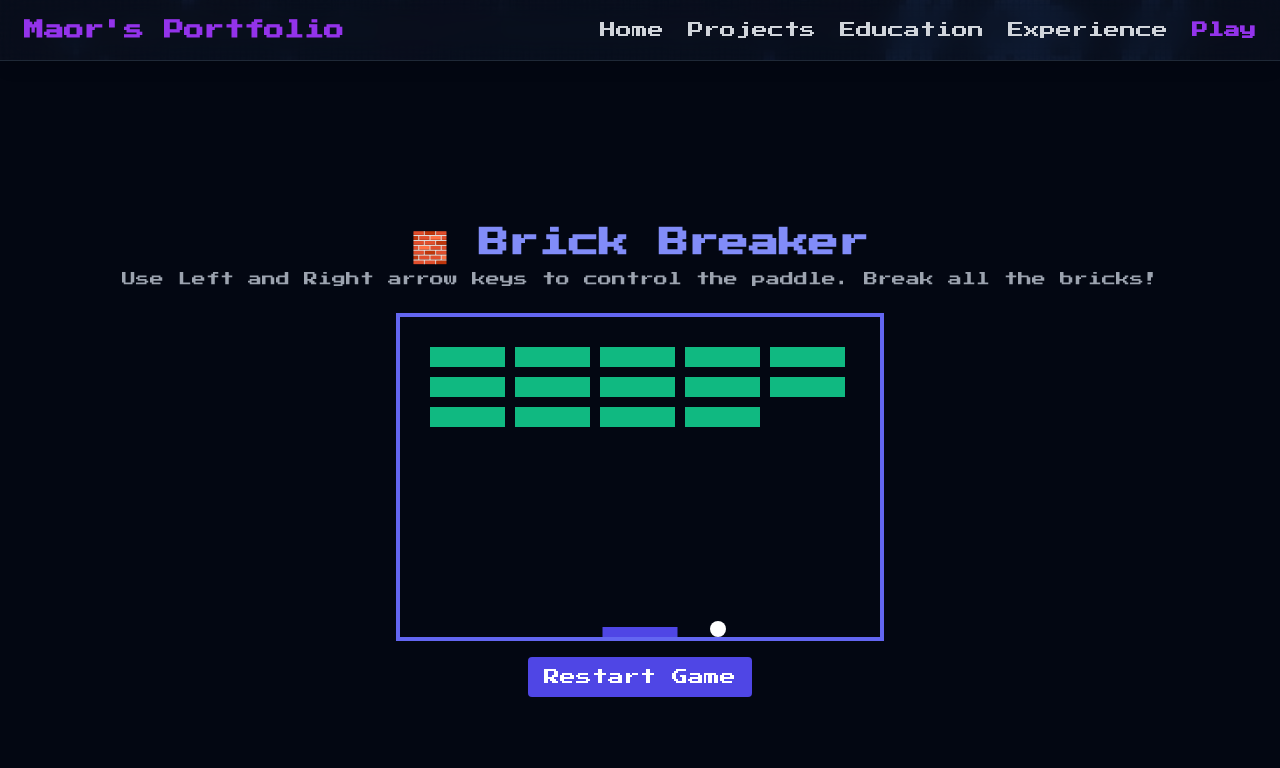
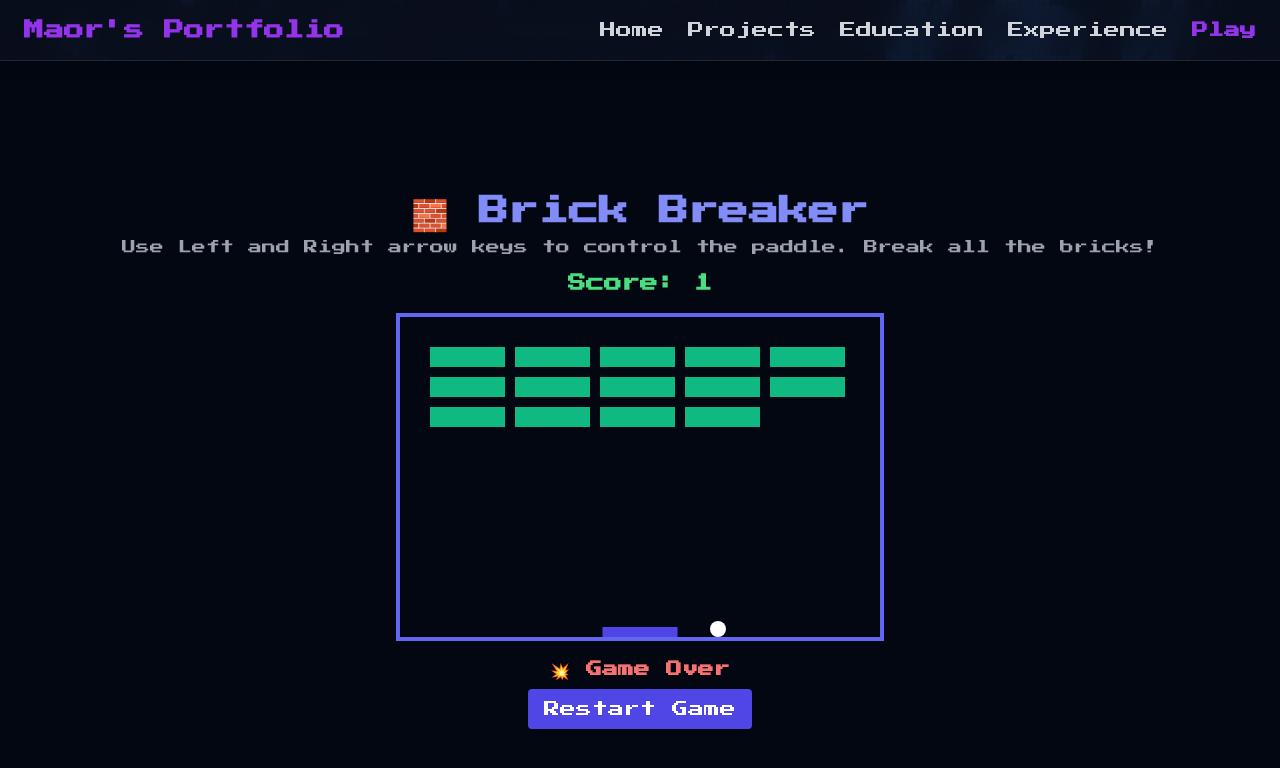
Before and after one commit to MaorMan1/my-portfolio, a React (Vite) app in the folder frontend/: page /play in a window 1280 px wide. Shown: the top 768 px of the page. Built offline with nearby package versions, Linux system fonts and the light colour scheme.

Commit message:
play page

```diff
--- a/frontend/src/pages/Play.tsx
+++ b/frontend/src/pages/Play.tsx
@@ -3,6 +3,8 @@ import { useEffect, useRef, useState } from 'react'
 function Play() {
   const canvasRef = useRef<HTMLCanvasElement>(null)
   const [restartTrigger, setRestartTrigger] = useState(0)
+  const [score, setScore] = useState(0)
+  const [gameStatus, setGameStatus] = useState<'playing' | 'won' | 'lost'>('playing')
 
   useEffect(() => {
     const canvas = canvasRef.current!
@@ -10,14 +12,12 @@ function Play() {
     const width = canvas.width
     const height = canvas.height
 
-    // Ball
     let x = width / 2
     let y = height - 30
     let dx = 2
     let dy = -2
     const ballRadius = 8
 
-    // Paddle
     const paddleHeight = 10
     const paddleWidth = 75
     let paddleX = (width - paddleWidth) / 2
@@ -25,7 +25,6 @@ function Play() {
     let rightPressed = false
     let leftPressed = false
 
-    // Bricks
     const brickRowCount = 3
     const brickColumnCount = 5
     const brickWidth = 75
@@ -33,6 +32,7 @@ function Play() {
     const brickPadding = 10
     const brickOffsetTop = 30
     const brickOffsetLeft = 30
+    let localScore = 0
 
     const bricks: { x: number; y: number; status: number }[][] = []
     for (let c = 0; c < brickColumnCount; c++) {
@@ -41,6 +41,9 @@ function Play() {
         bricks[c][r] = { x: 0, y: 0, status: 1 }
       }
     }
+
+    setScore(0)
+    setGameStatus('playing')
 
     let animationFrameId: number
 
@@ -91,6 +94,13 @@ function Play() {
           ) {
             dy = -dy
             b.status = 0
+            localScore++
+            setScore(localScore)
+            if (localScore === brickRowCount * brickColumnCount) {
+              setGameStatus('won')
+              cancelAnimationFrame(animationFrameId)
+              return
+            }
           }
         }
       }
@@ -112,6 +122,7 @@ function Play() {
         if (x > paddleX && x < paddleX + paddleWidth) {
           dy = -dy
         } else {
+          setGameStatus('lost')
           cancelAnimationFrame(animationFrameId)
           return
         }
@@ -160,17 +171,21 @@ function Play() {
   return (
     <div className="min-h-screen flex flex-col items-center justify-center bg-gray-950 text-white px-4 py-8">
       <h1 className="text-3xl font-bold mb-2 text-indigo-400">🧱 Brick Breaker</h1>
-      <p className="text-sm text-gray-400 mb-6 text-center">
+      <p className="text-sm text-gray-400 mb-3 text-center">
         Use Left and Right arrow keys to control the paddle. Break all the bricks!
       </p>
 
+      <div className="mb-4 text-lg font-semibold text-green-400">Score: {score}</div>
+
       <canvas
         ref={canvasRef}
-        id="gameCanvas"
         width={480}
         height={320}
         className="border-4 border-indigo-500 mb-4"
       />
+
+      {gameStatus === 'won' && <p className="text-green-400 font-bold mb-2">🎉 You Win!</p>}
+      {gameStatus === 'lost' && <p className="text-red-400 font-bold mb-2">💥 Game Over</p>}
 
       <button
         onClick={() => setRestartTrigger((prev) => prev + 1)}
```
